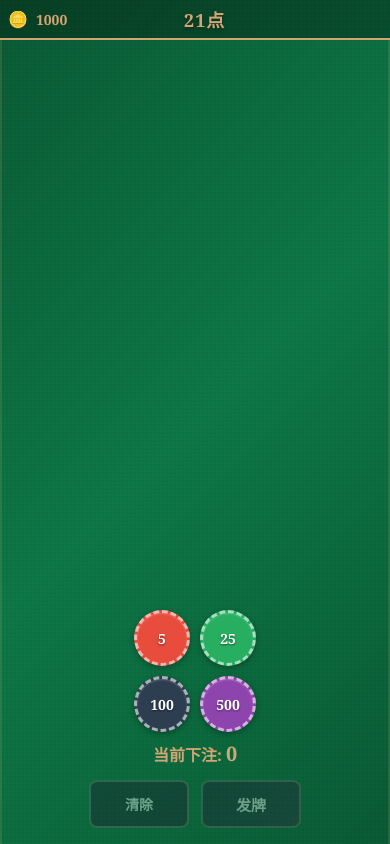
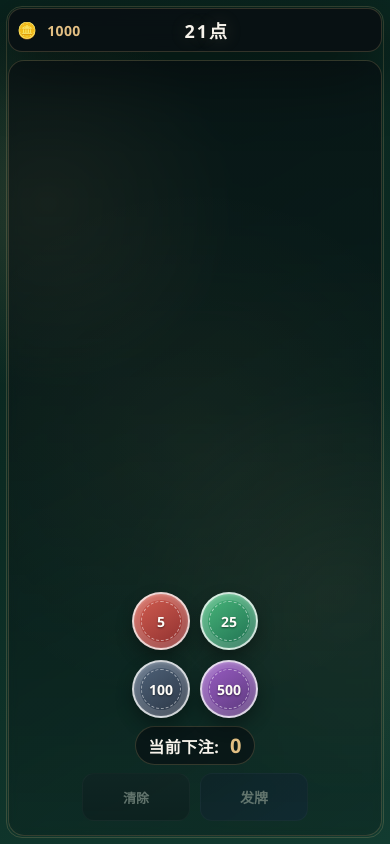
Before and after one commit to zym9863/Blackjack, a React (Vite) app: page / in a window 390 px wide. Built offline with nearby package versions, Linux system fonts and the light colour scheme.

Commit message:
style: enhance UI components with improved spacing, colors, and responsiveness

```diff
--- a/src/components/BettingArea.module.css
+++ b/src/components/BettingArea.module.css
@@ -2,72 +2,79 @@
   display: flex;
   flex-direction: column;
   align-items: center;
-  gap: 16px;
-  padding: 16px;
+  gap: 14px;
+  padding: 10px 14px;
 }
 
 .chipsRow {
   display: flex;
-  gap: 12px;
+  gap: 14px;
   justify-content: center;
 }
 
 .betDisplay {
-  font-size: 22px;
-  color: #d4a574;
-  font-weight: bold;
+  font-size: clamp(16px, 2vw, 22px);
+  color: var(--text-main);
+  font-weight: 700;
   min-height: 32px;
+  padding: 8px 18px;
+  border-radius: 999px;
+  border: 1px solid var(--line);
+  background: rgba(8, 12, 17, 0.58);
+  letter-spacing: 0.5px;
 }
 
 .betAmount {
-  font-size: 28px;
+  font-size: clamp(20px, 2.6vw, 30px);
+  color: var(--gold);
+  margin-left: 6px;
 }
 
 .buttonsRow {
   display: flex;
-  gap: 12px;
+  gap: 10px;
 }
 
 .btn {
-  padding: 10px 28px;
-  border-radius: 8px;
-  border: 2px solid #d4a574;
-  background: #1a1a2e;
-  color: #fff;
+  padding: 10px 22px;
+  border-radius: 12px;
+  border: 1px solid var(--line);
+  background: linear-gradient(180deg, rgba(21, 28, 35, 0.95) 0%, rgba(11, 16, 22, 0.95) 100%);
+  color: var(--text-main);
   font-size: 16px;
-  font-weight: bold;
+  font-weight: 700;
   font-family: inherit;
   cursor: pointer;
-  transition: all 0.3s ease;
+  transition: transform 0.2s ease, box-shadow 0.2s ease, border-color 0.2s ease;
 }
 
 .btn:hover:not(:disabled) {
-  box-shadow: 0 0 12px rgba(212, 165, 116, 0.5), 0 0 24px rgba(212, 165, 116, 0.2);
-  background: #2a2a3e;
+  border-color: var(--gold-soft);
+  box-shadow: 0 10px 24px rgba(0, 0, 0, 0.38), 0 0 0 1px rgba(226, 191, 131, 0.3) inset;
   transform: translateY(-1px);
 }
 
 .btn:disabled {
-  opacity: 0.4;
+  opacity: 0.36;
   cursor: not-allowed;
-  border-color: #666;
+  border-color: rgba(255, 255, 255, 0.08);
 }
 
 .btnClear {
-  border-color: #888;
+  border-color: rgba(255, 255, 255, 0.2);
 }
 
 .btnDeal {
-  background: linear-gradient(135deg, #1a1a2e 0%, #2a2a3e 100%);
+  background: linear-gradient(145deg, rgba(17, 27, 45, 0.98) 0%, rgba(20, 35, 66, 0.98) 100%);
   font-size: 18px;
-  padding: 12px 36px;
+  padding: 11px 30px;
 }
 
 /* Responsive: Tablet */
 @media (max-width: 768px) {
   .bettingArea {
     gap: 12px;
-    padding: 10px;
+    padding: 8px;
   }
 
   .chipsRow {
@@ -79,6 +86,7 @@
 
   .betDisplay {
     font-size: 18px;
+    padding: 6px 14px;
   }
 
   .betAmount {
@@ -87,13 +95,13 @@
 
   .btn {
     min-height: 48px;
-    min-width: 100px;
-    font-size: 16px;
+    min-width: 108px;
+    font-size: 14px;
   }
 
   .btnDeal {
     font-size: 16px;
-    padding: 12px 28px;
+    padding: 11px 24px;
   }
 }
 
@@ -101,11 +109,12 @@
 @media (max-width: 480px) {
   .bettingArea {
     gap: 8px;
-    padding: 6px;
+    padding: 4px;
   }
 
   .betDisplay {
     font-size: 16px;
+    padding: 5px 12px;
   }
 
   .betAmount {
@@ -113,12 +122,12 @@
   }
 
   .btn {
-    padding: 10px 20px;
-    font-size: 14px;
+    padding: 9px 16px;
+    font-size: 13px;
   }
 
   .btnDeal {
-    font-size: 15px;
-    padding: 10px 24px;
+    font-size: 14px;
+    padding: 9px 20px;
   }
 }
--- a/src/components/ChipStack.module.css
+++ b/src/components/ChipStack.module.css
@@ -1,24 +1,33 @@
 .chip {
-  width: 56px;
-  height: 56px;
+  width: 58px;
+  height: 58px;
   border-radius: 50%;
-  border: 3px dashed rgba(255, 255, 255, 0.6);
+  border: 2px solid rgba(255, 255, 255, 0.78);
   display: flex;
   align-items: center;
   justify-content: center;
-  color: #fff;
+  color: #fefcf8;
   font-size: 14px;
-  font-weight: bold;
+  font-weight: 800;
   cursor: pointer;
   user-select: none;
   transition: transform 0.2s cubic-bezier(0.34, 1.56, 0.64, 1), box-shadow 0.2s ease;
-  box-shadow: 0 2px 6px rgba(0, 0, 0, 0.3), inset 0 1px 2px rgba(255, 255, 255, 0.2);
+  box-shadow: 0 8px 16px rgba(0, 0, 0, 0.34), inset 0 1px 3px rgba(255, 255, 255, 0.24), inset 0 0 0 6px rgba(255, 255, 255, 0.16);
   text-shadow: 0 1px 2px rgba(0, 0, 0, 0.5);
+  position: relative;
+}
+
+.chip::after {
+  content: '';
+  position: absolute;
+  inset: 7px;
+  border-radius: 50%;
+  border: 1px dashed rgba(255, 255, 255, 0.5);
 }
 
 .chip:hover:not(.disabled) {
-  transform: translateY(-3px) scale(1.08);
-  box-shadow: 0 6px 16px rgba(0, 0, 0, 0.4), inset 0 1px 2px rgba(255, 255, 255, 0.2);
+  transform: translateY(-3px) scale(1.06);
+  box-shadow: 0 10px 22px rgba(0, 0, 0, 0.4), inset 0 1px 3px rgba(255, 255, 255, 0.2), inset 0 0 0 6px rgba(255, 255, 255, 0.18);
 }
 
 .chip:active:not(.disabled) {
@@ -27,24 +36,24 @@
 }
 
 .chip.disabled {
-  opacity: 0.4;
+  opacity: 0.38;
   cursor: not-allowed;
 }
 
 .chip5 {
-  background: #e74c3c;
+  background: linear-gradient(145deg, #d66052 0%, #8a2d2d 100%);
 }
 
 .chip25 {
-  background: #27ae60;
+  background: linear-gradient(145deg, #4bba7d 0%, #1d6d4f 100%);
 }
 
 .chip100 {
-  background: #2c3e50;
+  background: linear-gradient(145deg, #51657c 0%, #2a3544 100%);
 }
 
 .chip500 {
-  background: #8e44ad;
+  background: linear-gradient(145deg, #9d5fc7 0%, #583679 100%);
 }
 
 @keyframes chipBounce {
--- a/src/components/GameTable.jsx
+++ b/src/components/GameTable.jsx
@@ -2,7 +2,7 @@ import { useEffect, useRef } from 'react'
 import Hand from './Hand'
 import Controls from './Controls'
 import BettingArea from './BettingArea'
-import { calculateHandValue, isBusted } from '../logic/rules'
+import { isBusted } from '../logic/rules'
 import { sounds } from '../audio/sounds'
 import styles from './GameTable.module.css'
 
--- a/src/components/GameTable.module.css
+++ b/src/components/GameTable.module.css
@@ -4,22 +4,20 @@
   display: flex;
   flex-direction: column;
   background:
-    repeating-linear-gradient(
-      0deg,
-      transparent,
-      transparent 2px,
-      rgba(0, 0, 0, 0.03) 2px,
-      rgba(0, 0, 0, 0.03) 4px
-    ),
-    repeating-linear-gradient(
-      90deg,
-      transparent,
-      transparent 2px,
-      rgba(0, 0, 0, 0.03) 2px,
-      rgba(0, 0, 0, 0.03) 4px
-    ),
-    linear-gradient(135deg, #0a5c36 0%, #0d7a48 50%, #0a5c36 100%);
+    radial-gradient(circle at 12% 24%, rgba(226, 191, 131, 0.12), transparent 26%),
+    radial-gradient(circle at 86% 70%, rgba(226, 191, 131, 0.08), transparent 30%),
+    linear-gradient(150deg, var(--table-green-3) 0%, var(--table-green-1) 45%, var(--table-green-2) 100%);
   position: relative;
+  padding: 22px;
+}
+
+.table::before {
+  content: '';
+  position: absolute;
+  inset: 10px;
+  border: 1px solid var(--line);
+  border-radius: 24px;
+  pointer-events: none;
 }
 
 /* Header */
@@ -27,34 +25,39 @@
   display: flex;
   align-items: center;
   justify-content: space-between;
-  padding: 12px 24px;
-  background: rgba(0, 0, 0, 0.3);
-  border-bottom: 2px solid #d4a574;
+  padding: 14px 22px;
+  background: var(--bg-panel);
+  border: 1px solid var(--line);
+  border-radius: 18px;
+  backdrop-filter: blur(9px);
+  box-shadow: var(--shadow-strong);
 }
 
 .chipsDisplay {
   display: flex;
   align-items: center;
-  gap: 8px;
-  font-size: 20px;
-  font-weight: bold;
-  color: #d4a574;
+  gap: 10px;
+  font-size: 18px;
+  font-weight: 700;
+  color: var(--gold);
+  letter-spacing: 0.3px;
 }
 
 .coinIcon {
-  font-size: 24px;
+  font-size: 21px;
 }
 
 .title {
-  font-size: 28px;
-  font-weight: bold;
-  color: #d4a574;
-  text-shadow: 0 2px 4px rgba(0, 0, 0, 0.4);
-  letter-spacing: 4px;
+  font-size: clamp(24px, 2.8vw, 34px);
+  font-weight: 800;
+  color: var(--text-main);
+  text-shadow: 0 0 18px rgba(226, 191, 131, 0.22);
+  letter-spacing: 6px;
+  text-transform: uppercase;
 }
 
 .placeholder {
-  width: 100px;
+  width: 120px;
 }
 
 /* Play area */
@@ -63,19 +66,23 @@
   display: flex;
   flex-direction: column;
   justify-content: space-between;
-  padding: 16px 24px;
-  max-width: 800px;
-  margin: 0 auto;
+  padding: 18px 24px;
+  max-width: 980px;
+  margin: 18px auto 0;
   width: 100%;
-  border-left: 2px solid rgba(212, 165, 116, 0.15);
-  border-right: 2px solid rgba(212, 165, 116, 0.15);
+  border: 1px solid var(--line);
+  border-radius: 22px;
+  background:
+    linear-gradient(180deg, rgba(7, 10, 15, 0.54) 0%, rgba(7, 11, 15, 0.22) 100%),
+    radial-gradient(circle at center, rgba(226, 191, 131, 0.08), transparent 60%);
+  backdrop-filter: blur(4px);
 }
 
 /* Dealer area */
 .dealerArea {
   display: flex;
   justify-content: center;
-  padding: 8px 0;
+  padding: 12px 0 10px;
 }
 
 /* Middle area */
@@ -84,52 +91,56 @@
   flex-direction: column;
   align-items: center;
   justify-content: center;
-  gap: 8px;
-  min-height: 60px;
-  padding: 8px 0;
+  gap: 10px;
+  min-height: 78px;
+  padding: 10px 0;
 }
 
 .resultMessage {
-  font-size: 28px;
-  font-weight: bold;
-  text-shadow: 0 2px 8px rgba(0, 0, 0, 0.5);
-  animation: fadeInUp 0.4s ease-out;
+  font-size: clamp(18px, 2.2vw, 28px);
+  font-weight: 800;
+  text-shadow: 0 2px 8px rgba(0, 0, 0, 0.45);
+  animation: fadeInUp 0.35s ease-out;
   padding: 8px 20px;
-  border-radius: 8px;
+  border-radius: 999px;
+  border: 1px solid rgba(255, 255, 255, 0.12);
+  background: rgba(8, 11, 17, 0.5);
 }
 
 .resultWin {
-  color: #d4a574;
+  color: var(--gold);
   animation: fadeInUp 0.4s ease-out, pulseGlow 1.5s ease-in-out infinite;
 }
 
 .resultBlackjack {
-  color: #d4a574;
-  font-size: 36px;
-  text-shadow: 0 0 20px rgba(212, 165, 116, 0.6);
+  color: #f4d79f;
+  font-size: clamp(24px, 3.2vw, 38px);
+  text-shadow: 0 0 20px rgba(226, 191, 131, 0.62);
   animation: fadeInUp 0.4s ease-out, blackjackGlow 1.2s ease-in-out infinite, blackjackScale 0.5s ease-out;
 }
 
 .resultLose {
-  color: #e74c3c;
+  color: var(--danger);
   animation: fadeInUp 0.4s ease-out, loseFade 1.5s ease-in-out;
 }
 
 .resultPush {
-  color: #ecf0f1;
+  color: var(--text-main);
 }
 
 .betInfo {
-  font-size: 16px;
-  color: rgba(255, 255, 255, 0.7);
+  font-size: 15px;
+  color: var(--text-muted);
+  letter-spacing: 0.4px;
 }
 
 /* Player area */
 .playerArea {
   display: flex;
   justify-content: center;
-  gap: 24px;
-  padding: 8px 0;
+  gap: 32px;
+  padding: 14px 0;
+  flex-wrap: wrap;
 }
 
 .handWrapper {
@@ -140,13 +151,14 @@
 
 .handLabel {
   font-size: 12px;
-  color: rgba(212, 165, 116, 0.7);
-  margin-top: 4px;
+  color: var(--gold-soft);
+  margin-top: 6px;
+  letter-spacing: 0.6px;
 }
 
 /* Bottom area */
 .bottomArea {
-  padding: 8px 0 16px;
+  padding: 12px 0 6px;
 }
 
 @keyframes fadeInUp {
@@ -162,21 +174,21 @@
 
 @keyframes pulseGlow {
   0%, 100% {
-    box-shadow: 0 0 8px rgba(212, 165, 116, 0.3);
+    box-shadow: 0 0 8px rgba(226, 191, 131, 0.26);
   }
   50% {
-    box-shadow: 0 0 20px rgba(212, 165, 116, 0.6), 0 0 40px rgba(212, 165, 116, 0.2);
+    box-shadow: 0 0 20px rgba(226, 191, 131, 0.56), 0 0 40px rgba(226, 191, 131, 0.16);
   }
 }
 
 @keyframes blackjackGlow {
   0%, 100% {
-    box-shadow: 0 0 12px rgba(212, 165, 116, 0.4);
-    text-shadow: 0 0 20px rgba(212, 165, 116, 0.6);
+    box-shadow: 0 0 12px rgba(226, 191, 131, 0.34);
+    text-shadow: 0 0 20px rgba(226, 191, 131, 0.58);
   }
   50% {
-    box-shadow: 0 0 30px rgba(212, 165, 116, 0.7), 0 0 60px rgba(212, 165, 116, 0.3);
-    text-shadow: 0 0 30px rgba(212, 165, 116, 0.8), 0 0 60px rgba(255, 215, 0, 0.3);
+    box-shadow: 0 0 30px rgba(226, 191, 131, 0.7), 0 0 60px rgba(226, 191, 131, 0.22);
+    text-shadow: 0 0 30px rgba(226, 191, 131, 0.84), 0 0 60px rgba(255, 215, 0, 0.24);
   }
 }
 
@@ -197,27 +209,37 @@
 @keyframes loseFade {
   0% {
     opacity: 1;
-    color: #e74c3c;
+    color: var(--danger);
   }
   30% {
     opacity: 0.7;
-    color: #c0392b;
+    color: #b94a4a;
   }
   100% {
     opacity: 1;
-    color: #e74c3c;
+    color: var(--danger);
   }
 }
 
 /* Responsive: Tablet */
 @media (max-width: 768px) {
+  .table {
+    padding: 12px;
+  }
+
+  .table::before {
+    inset: 6px;
+    border-radius: 16px;
+  }
+
   .header {
-    padding: 8px 12px;
+    padding: 10px 12px;
+    border-radius: 14px;
   }
 
   .title {
     font-size: 22px;
-    letter-spacing: 2px;
+    letter-spacing: 3px;
   }
 
   .chipsDisplay {
@@ -233,16 +255,18 @@
   }
 
   .playArea {
-    padding: 8px 12px;
+    padding: 10px 12px;
+    margin-top: 12px;
+    border-radius: 16px;
   }
 
   .middleArea {
-    min-height: 48px;
+    min-height: 58px;
     gap: 4px;
   }
 
   .resultMessage {
-    font-size: 22px;
+    font-size: 20px;
     padding: 6px 14px;
   }
 
@@ -251,23 +275,27 @@
   }
 
   .playerArea {
-    gap: 12px;
+    gap: 18px;
   }
 
   .bottomArea {
-    padding: 4px 0 8px;
+    padding: 8px 0 4px;
   }
 }
 
 /* Responsive: Mobile */
 @media (max-width: 480px) {
+  .table {
+    padding: 8px;
+  }
+
   .header {
-    padding: 6px 8px;
+    padding: 8px;
   }
 
   .title {
     font-size: 18px;
-    letter-spacing: 1px;
+    letter-spacing: 2px;
   }
 
   .chipsDisplay {
@@ -283,11 +311,12 @@
   }
 
   .playArea {
-    padding: 4px 6px;
+    padding: 8px 6px;
+    margin-top: 8px;
   }
 
   .middleArea {
-    min-height: 40px;
+    min-height: 44px;
   }
 
   .resultMessage {
@@ -308,6 +337,6 @@
   }
 
   .bottomArea {
-    padding: 2px 0 6px;
+    padding: 5px 0 2px;
   }
 }
--- a/src/styles/game.css
+++ b/src/styles/game.css
@@ -4,11 +4,30 @@
   box-sizing: border-box;
 }
 
+:root {
+  --bg-deep: #050608;
+  --bg-surface: #101419;
+  --bg-panel: rgba(8, 12, 17, 0.78);
+  --table-green-1: #0b2a22;
+  --table-green-2: #123b30;
+  --table-green-3: #09221c;
+  --gold: #e2bf83;
+  --gold-soft: rgba(226, 191, 131, 0.45);
+  --text-main: #f7f3eb;
+  --text-muted: rgba(247, 243, 235, 0.72);
+  --danger: #d86868;
+  --shadow-strong: 0 24px 54px rgba(0, 0, 0, 0.52);
+  --line: rgba(226, 191, 131, 0.2);
+}
+
 body {
-  font-family: 'Georgia', 'Times New Roman', serif;
-  background: #0a0a1a;
-  color: #fff;
-  overflow: hidden;
+  font-family: 'Segoe UI', 'PingFang SC', 'Noto Sans SC', sans-serif;
+  background:
+    radial-gradient(circle at 20% 18%, rgba(226, 191, 131, 0.12), transparent 42%),
+    radial-gradient(circle at 84% 10%, rgba(38, 96, 73, 0.3), transparent 36%),
+    linear-gradient(160deg, #040506 0%, #0b0d11 35%, #06070a 100%);
+  color: var(--text-main);
+  min-height: 100vh;
 }
 
 #root {
@@ -18,6 +37,6 @@ body {
 
 @media (max-width: 768px) {
   body {
-    overflow-y: auto;
+    overflow-x: hidden;
   }
 }
```
Also changed, not shown: src/components/Card.module.css (+24 -20 lines), src/components/Controls.module.css (+34 -33 lines), src/components/Hand.module.css (+30 -20 lines).
